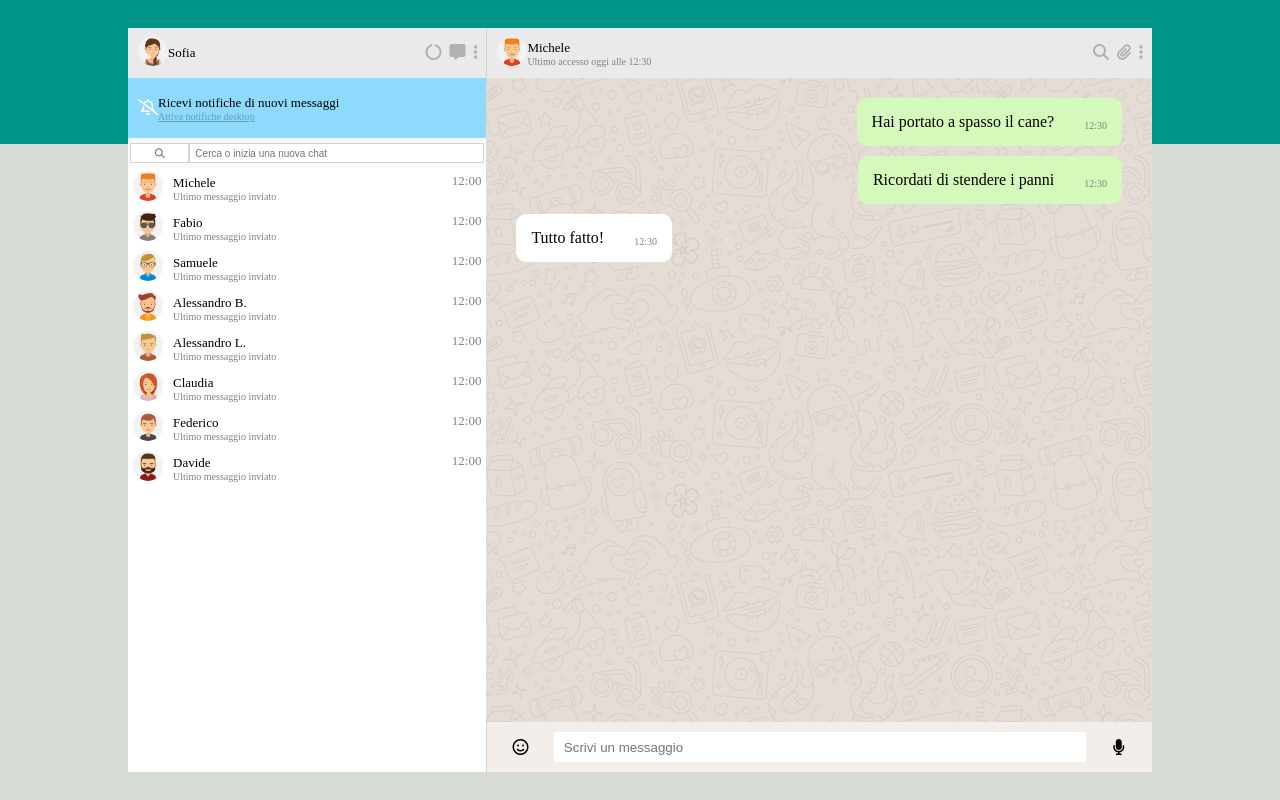
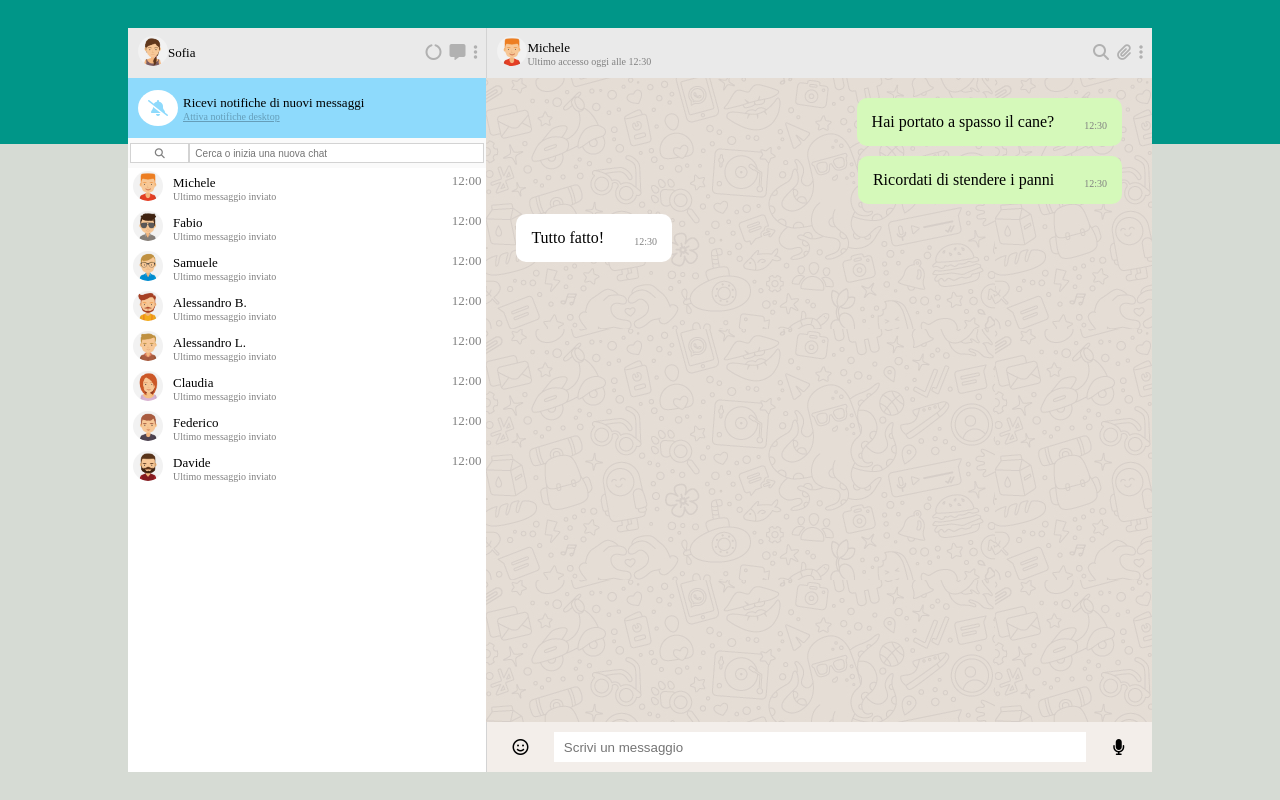
Before and after one commit to nico17022001/vue-boolzapp, a plain HTML site: page Milestone 3/index.html in a window 1280 px wide. Drawn offline with nearby package versions, Linux system fonts and the light colour scheme.

Commit message:
campanella-bella

```diff
--- a/Milestone 3/index.html
+++ b/Milestone 3/index.html
@@ -38,7 +38,7 @@
           <!-- BARRA NOTIFICA BLU -->
           <div id="newsBarr">
             <!-- CAMPANELLA -->
-            <div id="bell"><i class="fa-regular fa-bell-slash"></i></div>
+            <div id="bell"><i class="fa-solid fa-bell-slash"></i></div>
             <!-- SCRITTE AFFIANCO ALLA CAMPANELLA -->
             <div id="contenitoreScritte">
               <div id="scrittaGrande">Ricevi notifiche di nuovi messaggi</div>
--- a/Milestone 3/style.css
+++ b/Milestone 3/style.css
@@ -77,8 +77,11 @@
 }
 
 #bell i{
-  background-color: #8edafc;
-  color: white;
+  background-color: white;
+  color: #8edafc;
+  padding: 10px;
+  border-radius: 50%;
+  margin-right: 5px;
 }
 
 #scrittaGrande{
```
